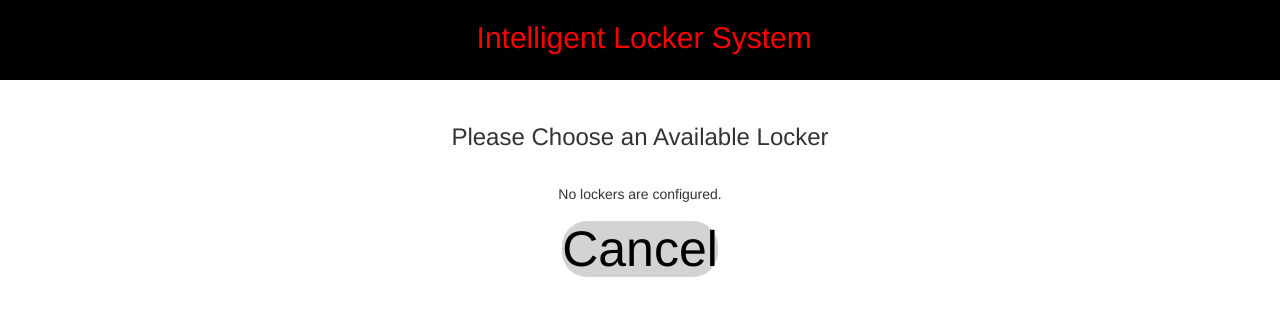
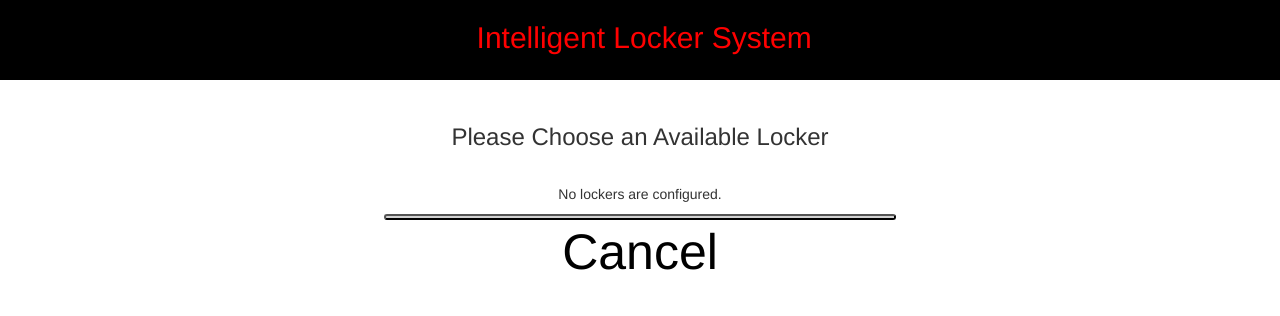
Before and after one commit to BaccaChew44/ILS, a Django app: page /ILSA/lockers/ in a window 1280 px wide. Shown: the top 316 px of the page. Run offline with Django 3.2, Linux system fonts and the light colour scheme; data that the repository does not hold is empty; some libraries are stand-ins or nearby versions.

Commit message:
Cancel button updates

```diff
--- a/ILSA/templates/ILSA/lockers.html
+++ b/ILSA/templates/ILSA/lockers.html
@@ -41,7 +41,7 @@
         font-size: 50px;
     }
     #cancel {
-        width: 80%;
+        width: 40%;
         height: 15%;
         background-color: lightgrey;
         color: black;
@@ -54,6 +54,9 @@
     }
 
 </style>
+<head>
+    <meta http-equiv="refresh" content="60;url={% url 'ILSA:home page' %}" />
+</head>
 <body id="body">
 <header>
     <h2 class="ILS"> Intelligent Locker System </h2>
@@ -80,7 +83,9 @@
     <p>No lockers are configured.</p>
  {% endif %}
  <div class="divider" />
- <a class="cancel" id="cancel" href="/ILSA">Cancel</a>
+ <button class="cancel" id="cancel" onclick="cancelSelected()">Cancel</button>
+</body>
+</html>
 
 <script>
     function lockerSelected(selected_id) {
@@ -111,6 +116,10 @@
         }
     }
 
+    function cancelSelected() {
+        window.location.href= '/ILSA'
+    }
+
     $('.Taken').each(function () {
         this.disabled = true;
     });
@@ -119,6 +128,3 @@
     });
 
 </script>
-
-</body>
-</html>
```
Lines whose indentation alone changed are shown as unchanged.
